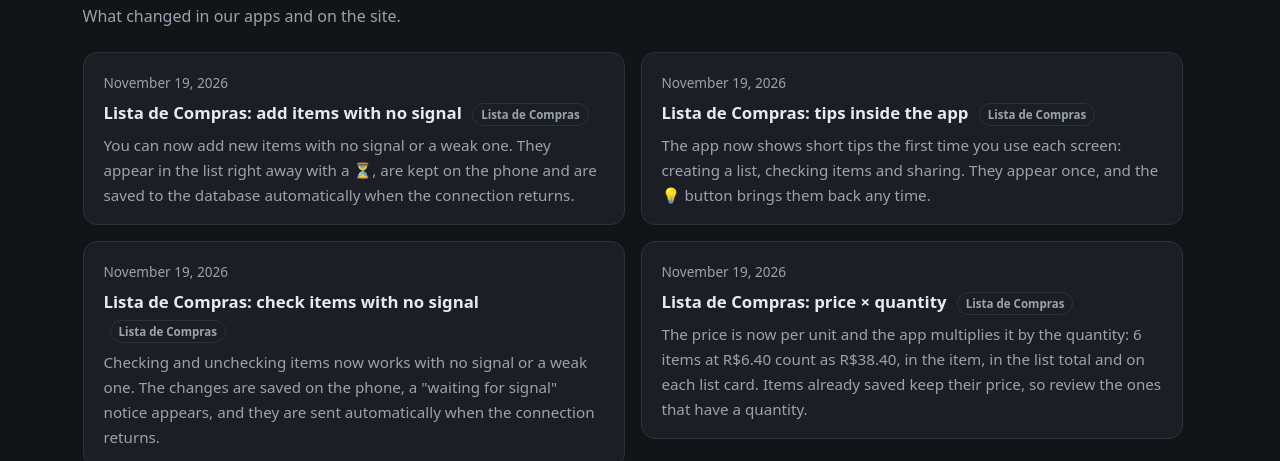
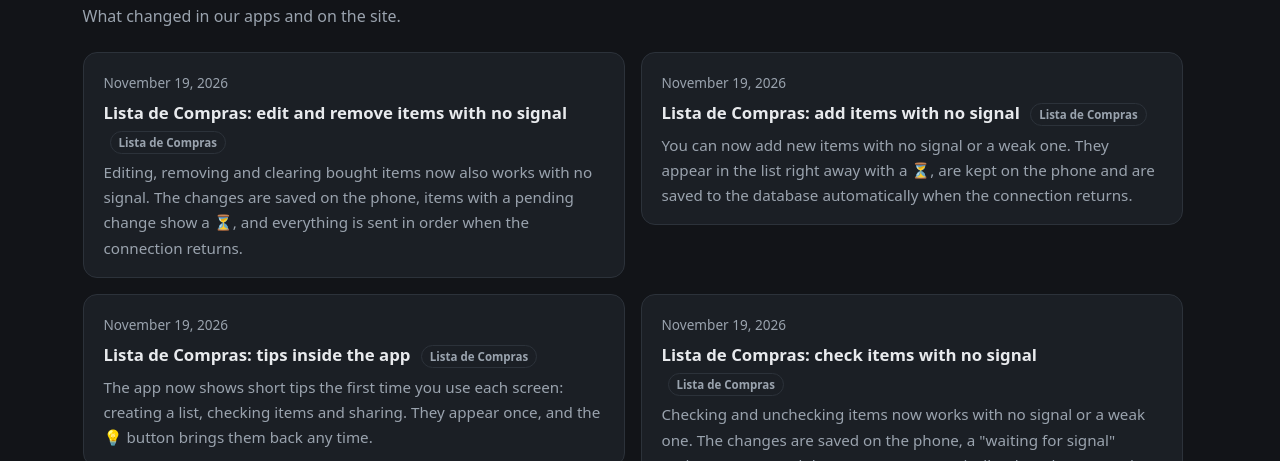
Before and after one commit to flrsistemas/flrsistemas.github.io, a plain HTML site: page en/news/index.html in a window 1280 px wide. Shown: the part 339-800 px from the top of the page. Drawn offline with Linux system fonts and the light colour scheme.

Commit message:
novidades: editar e remover itens sem sinal no Lista de Compras
Co-Authored-By: Claude Sonnet 5.5 <noreply@anthropic.com>

```diff
--- a/en/news/index.html
+++ b/en/news/index.html
@@ -198,6 +198,12 @@
   <div class="news-list">
   <article class="news-item">
     <time datetime="2026-11-19">November 19, 2026</time>
+    <h3>Lista de Compras: edit and remove items with no signal <span class="tag">Lista de Compras</span></h3>
+    <p>Editing, removing and clearing bought items now also works with no signal. The changes are saved on the phone, items with a pending change show a ⏳, and everything is sent in order when the connection returns.</p>
+  </article>
+
+  <article class="news-item">
+    <time datetime="2026-11-19">November 19, 2026</time>
     <h3>Lista de Compras: add items with no signal <span class="tag">Lista de Compras</span></h3>
     <p>You can now add new items with no signal or a weak one. They appear in the list right away with a ⏳, are kept on the phone and are saved to the database automatically when the connection returns.</p>
   </article>
```
Also changed, not shown: es/novedades/index.html (+6 -0 lines), novidades/index.html (+6 -0 lines).
